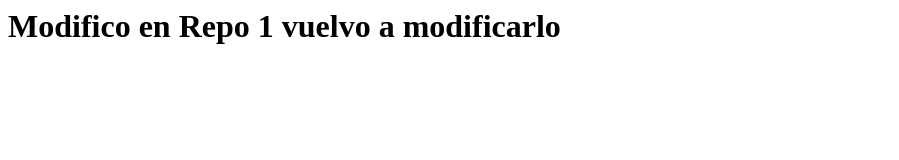
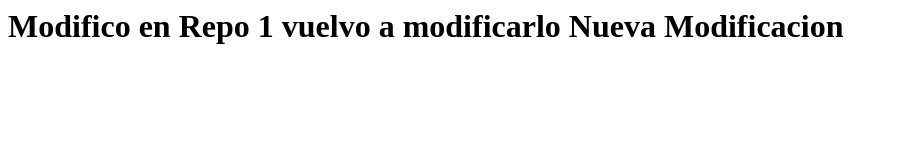
Before and after one commit to kahoru1984/ActE3-Repo-1, a plain HTML site: page index.html in a window 1280 px wide. Shown: the whole page, without its empty margins (0-899 px from the left). Drawn offline with Linux system fonts and the light colour scheme.

Commit message:
Volvemos a modificar index por 3a vez

```diff
--- a/index.html
+++ b/index.html
@@ -5,6 +5,7 @@
 
     Modifico en Repo 1
     vuelvo a modificarlo
+    Nueva Modificacion
 
 
 </h1>
```
